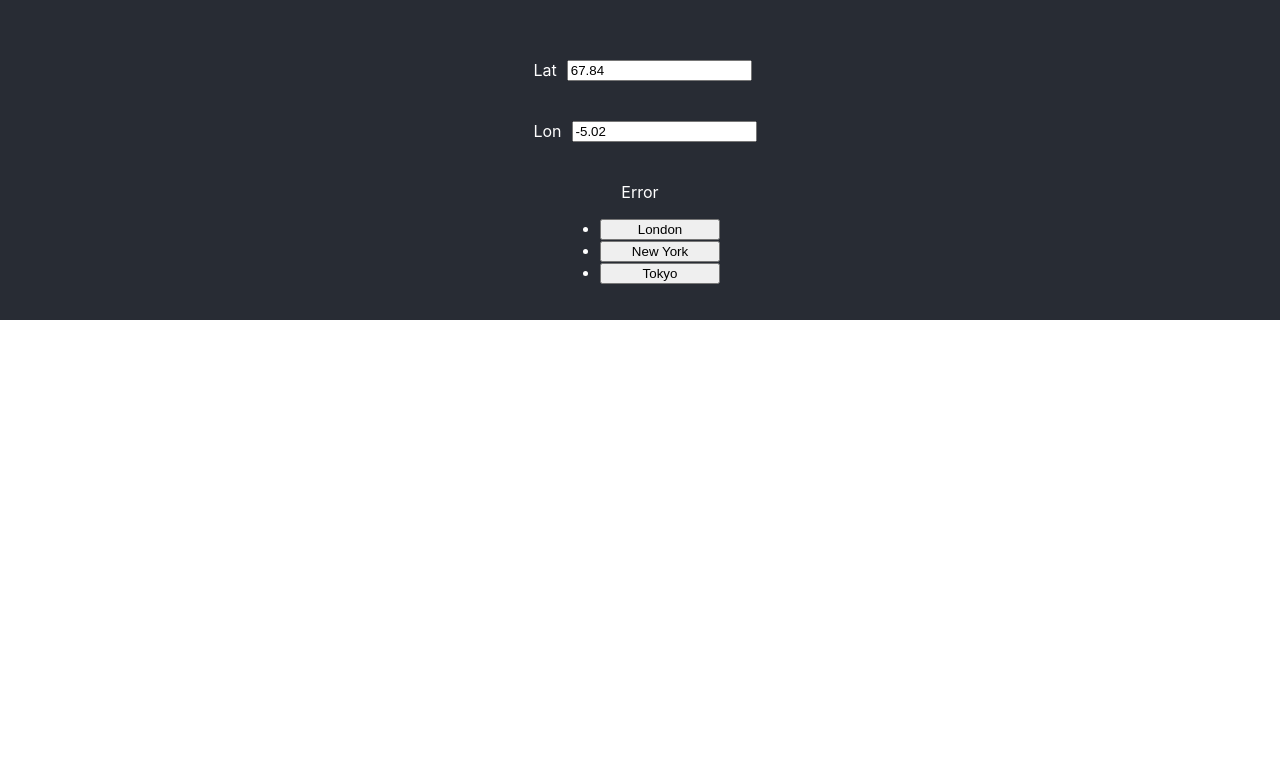
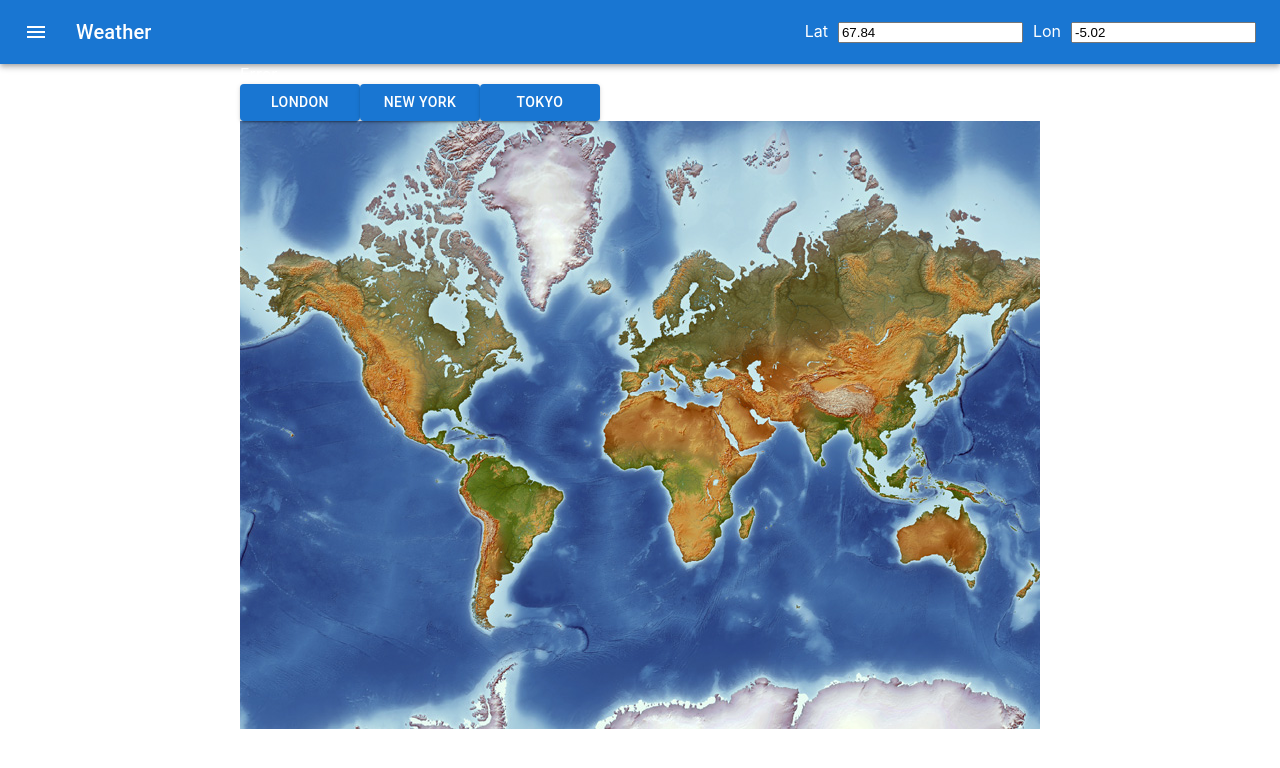
Before and after one commit to volodymyrkhrystynych/ReactWeatherApp, a React (Create React App) app: page / in a window 1280 px wide. Shown: the top 768 px of the page. Built offline with nearby package versions, Linux system fonts and the light colour scheme; no server answers.

Commit message:
added a default image

```diff
--- a/package.json
+++ b/package.json
@@ -3,6 +3,10 @@
   "version": "0.1.0",
   "private": true,
   "dependencies": {
+    "@emotion/react": "^11.10.4",
+    "@emotion/styled": "^11.10.4",
+    "@mui/icons-material": "^5.10.3",
+    "@mui/material": "^5.10.3",
     "@testing-library/jest-dom": "^5.16.4",
     "@testing-library/react": "^13.3.0",
     "@testing-library/user-event": "^13.5.0",
--- a/src/App.css
+++ b/src/App.css
@@ -1,8 +1,8 @@
 .App {
   display: flex;
-  padding: 20px;
+  width: 100%;
+  height: 100%;
   flex-direction: column;
-  background-color: #282c34;
   color: white;
   align-content: center;
   justify-content: center;
--- a/src/App.js
+++ b/src/App.js
@@ -7,6 +7,15 @@ import Cities from './cities/cities.js';
 import NYC from './cities/nyc.jpg';
 import Tok from './cities/tokyo.jpg';
 import london from './cities/london.jpg';
+import earth from './cities/mercator.jpg';
+
+import AppBar from '@mui/material/AppBar';
+import Box from '@mui/material/Box';
+import Toolbar from '@mui/material/Toolbar';
+import Typography from '@mui/material/Typography';
+import Button from '@mui/material/Button';
+import IconButton from '@mui/material/IconButton';
+import MenuIcon from '@mui/icons-material/Menu';
 
 function App() {
   const API_key = 'fc38166d48d39f532d2ad0e8dde12273'
@@ -17,7 +26,7 @@ function App() {
     const [lat, setLat] = useState(randLon);
 
     const [city, setCity] = useState("");
-    const [imgLink, setImglink] = useState("");
+    const [imgLink, setImglink] = useState(earth);
 
     function handleClick(acity, longitude, latitude, imglink){
         setCity(acity);
@@ -35,10 +44,31 @@ function App() {
 
   return (
     <div className="App">
-      <Location lon={lon} lat={lat} setLon={setLon} setLat={setLat}/>
-      <WeatherData lon={lon} lat={lat} apiKey={API_key}/>
-      <Cities onClick={handleClick} />
-      {(imgLink != "") && <img src={imgLink} alt="CityImage" style={{height:"400px",width:"400px"}}/>}
+      <Box sx={{ flexGrow: 1 }} width="100%">
+        <AppBar position="static">
+          <Toolbar>
+            <IconButton
+              size="large"
+              edge="start"
+              color="inherit"
+              aria-label="menu"
+              sx={{ mr: 2 }}
+            >
+              <MenuIcon />
+            </IconButton>
+            <Typography variant="h6" component="div" sx={{ flexGrow: 1 }}>
+              Weather
+            </Typography>
+            <Location lon={lon} lat={lat} setLon={setLon} setLat={setLat}/>
+          </Toolbar>
+        </AppBar>
+      </Box>
+      {/* <Location lon={lon} lat={lat} setLon={setLon} setLat={setLat}/> */}
+      <div>
+        <WeatherData lon={lon} lat={lat} apiKey={API_key}/>
+        <Cities onClick={handleClick} />
+        <img src={imgLink} alt="CityImage" style={{height:"100%",width:"100%"}}/>
+      </div>
     </div>
   );
 }
--- a/src/Location/Location.css
+++ b/src/Location/Location.css
@@ -1,7 +1,7 @@
 .Location {
-    display: column;
+    /* display: column;
     padding: 20px;
-    flex-direction: row;
+    flex-direction: row; */
 }
 
 .row {
--- a/src/Location/Location.js
+++ b/src/Location/Location.js
@@ -4,14 +4,14 @@ import './Location.css';
 function Location(props) {
   return(
     <div className="Location">
-      <div className="row">
+      {/* <div className="row"> */}
         <label>Lat</label>
         <input value={props.lat} onChange={(event) => props.setLat(event.target.value)}/>
-      </div>
-      <div className="row">
+      {/* </div> */}
+      {/* <div className="row"> */}
         <label>Lon</label>
         <input value={props.lon} onChange={(event) => props.setLon(event.target.value)}/>
-      </div>
+      {/* </div> */}
     </div>
   )
 }
--- a/src/WeatherData.js
+++ b/src/WeatherData.js
@@ -51,8 +51,8 @@ function WeatherData(props) {
 
   return(
     <>
-      <div>Longitude: {props.lon}</div>
-      <div>Latitude: {props.lat}</div>
+      {/* <div>Longitude: {props.lon}</div>
+      <div>Latitude: {props.lat}</div> */}
       <p> { (result.main?.temp - 272.15).toFixed(2)}</p>
     </>
   )
--- /dev/null
+++ b/src/cities/cities.css
@@ -0,0 +1,4 @@
+.flex-container {
+    display: flex;
+    flex-wrap: nowrap;
+  }
--- a/src/cities/cities.js
+++ b/src/cities/cities.js
@@ -1,5 +1,7 @@
 import React, { useState, useEffect } from 'react';
 import City from "./city.js";
+
+import './cities.css';
 
 function Cities({onClick}) {
     const data = [
@@ -24,14 +26,14 @@ function Cities({onClick}) {
     ];
 
     const citiesList = data.map(city =>
-        <li key={city.Name}>
+        <div key={city.Name}>
           <City name={city.Name} lon={city.Longitude} lat={city.Latitude} imglink={city.Img} onClick={onClick}/>
-        </li>
+        </div>
     )
     return (
-        <ul>
+        <div class="flex-container">
             {citiesList}
-        </ul>
+        </div>
     )
 }
 
--- a/src/cities/city.js
+++ b/src/cities/city.js
@@ -1,10 +1,12 @@
 import React, { useState, useEffect } from 'react';
+import Button from '@mui/material/Button';
+
 import './city.css';
 
 function City({name, lon, lat, imglink, onClick}) {
     return (
         <>
-          <button className="City" onClick={()=>{onClick(name, lon, lat, imglink)}}>{name}</button>
+          <Button variant="contained" className="City" onClick={()=>{onClick(name, lon, lat, imglink)}}>{name}</Button>
         </>
     )
 }
```
Also changed, not shown: src/cities/mercator.jpg (added), 1 other file (tests, documents, lock files or other folders).
